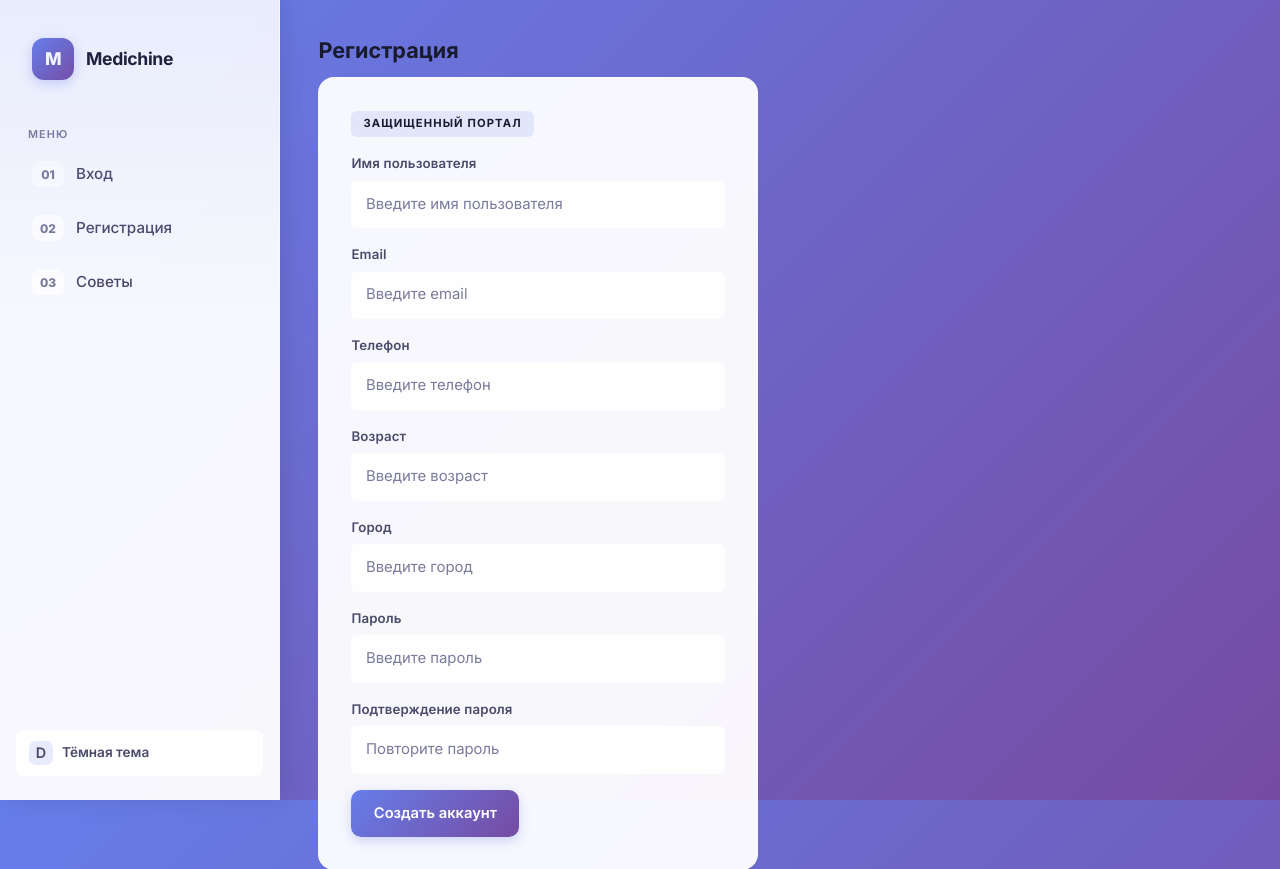
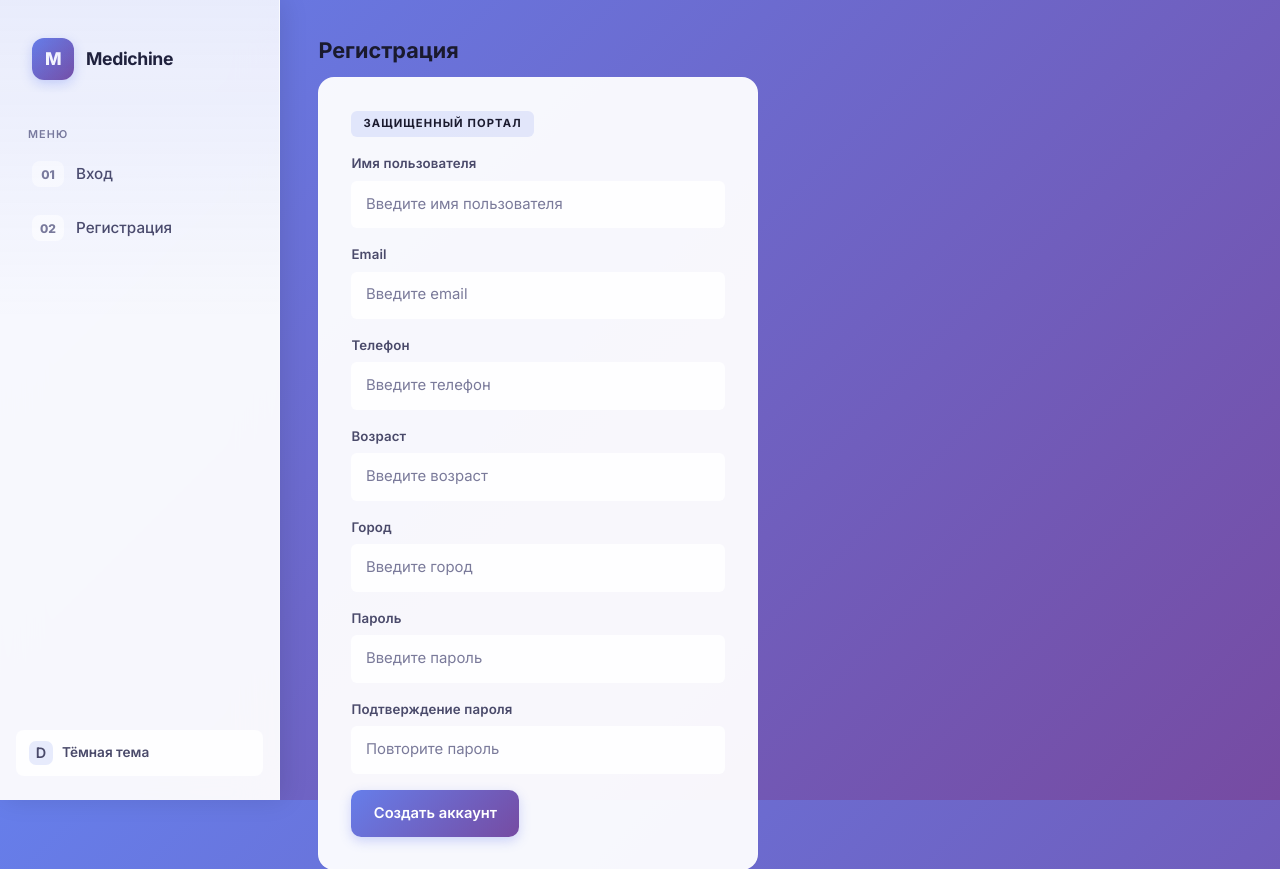
Before and after one commit to abubakr3012/Medichine, a Django app: page / in a window 1280 px wide. Shown: the top 869 px of the page. Run offline with Django 5.2, Linux system fonts and the light colour scheme.

Commit message:
edit premissions

```diff
--- a/templates/accounts/base.html
+++ b/templates/accounts/base.html
@@ -35,11 +35,10 @@
                     <li><a href="{% url 'doctors_list' %}"><span class="nav-icon">04</span>Список врачей</a></li>
                     <li><a href="{% url 'show_messages' %}"><span class="nav-icon">05</span>Сообщение</a></li>
                     <li><a href="{% url 'appointments' %}"><span class="nav-icon">06</span>Назначения</a></li>
-                    <li><a href="{% url 'login' %}"><span class="nav-icon">07</span>Выход</a></li>
+                    <li><a href="{% url 'logout' %}"><span class="nav-icon">07</span>Выход</a></li>
                 {% else %}
                     <li><a href="{% url 'login' %}"><span class="nav-icon">01</span>Вход</a></li>
                     <li><a href="{% url 'register' %}"><span class="nav-icon">02</span>Регистрация</a></li>
-                    <li><a href="{% url 'global_chat' %}"><span class="nav-icon">03</span>Советы</a></li>
                 {% endif %}
                 {% endblock %}
             </ul>
```
Also changed, not shown: db.sqlite3.
